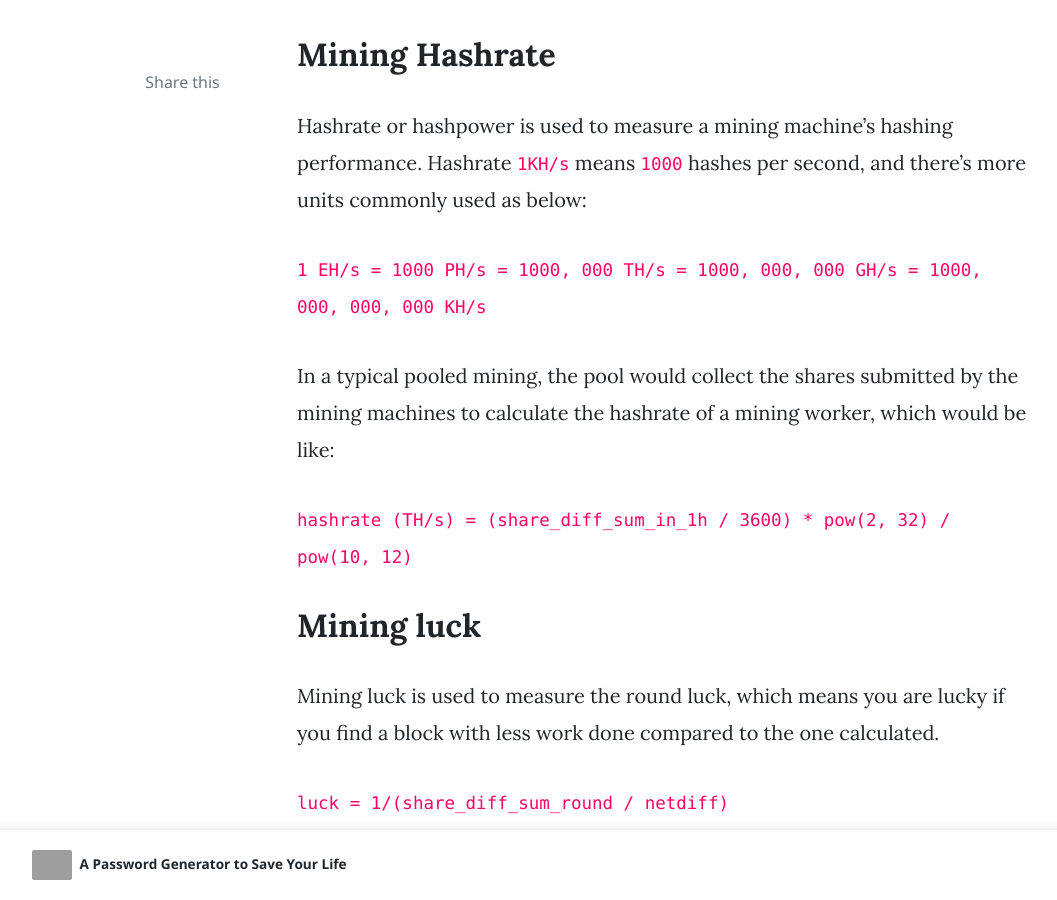
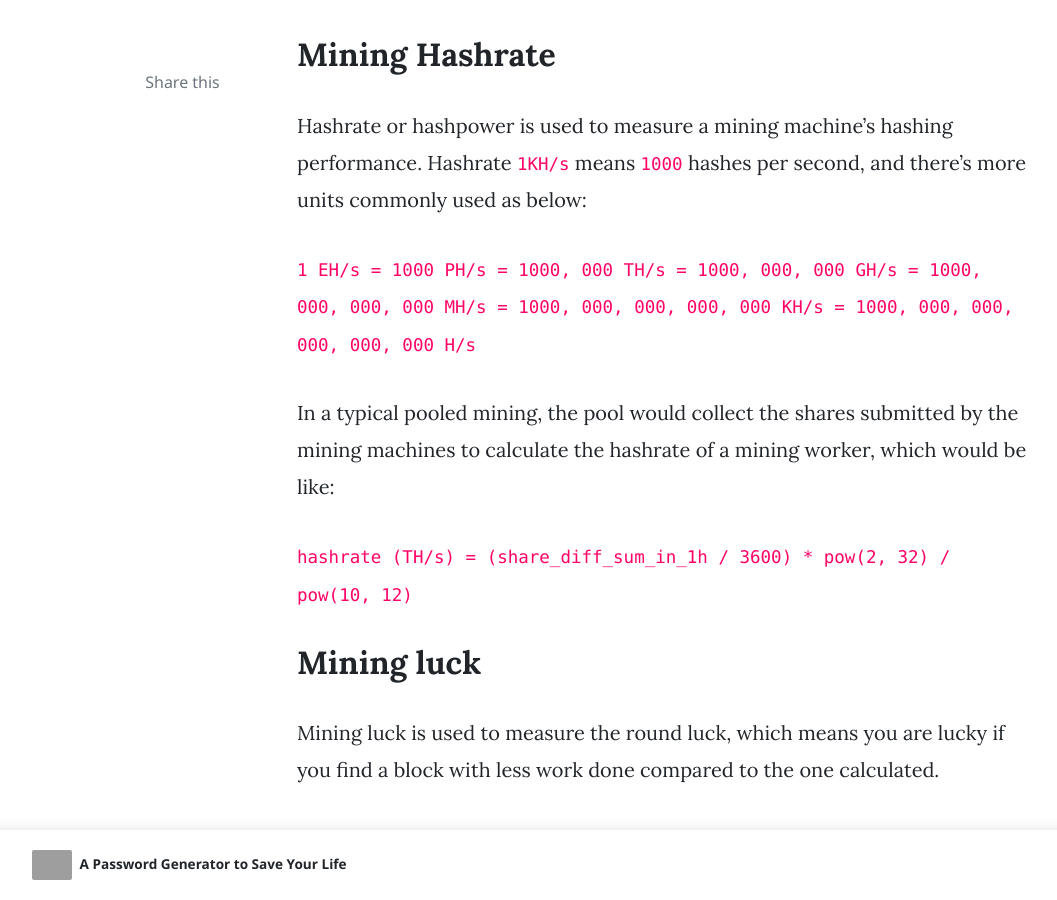
Before and after one commit to devfans/devfans.github.io, a Jekyll site: the page built from _posts/2019-07-16-math-formulas-in-bitcoin-mining.md, in a window 1280 px wide and 900 px high, scrolled down 1385 px. Shown: the whole window, without its empty margins (73-1130 px from the left). Built offline with Jekyll 4.4.1, drawn with Linux system fonts in a browser that asks for light colours; nearby versions of some CDN libraries; comment, search, counter and statistics services are not loaded; grey boxes are pictures that could not be loaded.

Commit message:
Update 2019-07-16-math-formulas-in-bitcoin-mining.md

````diff
--- a/_posts/2019-07-16-math-formulas-in-bitcoin-mining.md
+++ b/_posts/2019-07-16-math-formulas-in-bitcoin-mining.md
@@ -35,7 +35,7 @@ For bitcoin, the commonly used `difficulty_1_target` is `0x1d00ffff` in nbits. S
 
 Hashrate or hashpower is used to measure a mining machine's hashing performance. Hashrate `1KH/s` means `1000` hashes per second, and there's more units commonly used as below:
 
-``` 1 EH/s = 1000 PH/s = 1000, 000 TH/s = 1000, 000, 000 GH/s = 1000, 000, 000, 000 KH/s ```
+``` 1 EH/s = 1000 PH/s = 1000, 000 TH/s = 1000, 000, 000 GH/s = 1000, 000, 000, 000 MH/s  = 1000, 000, 000, 000, 000 KH/s = 1000, 000, 000, 000, 000, 000 H/s ```
 
 In a typical pooled mining, the pool would collect the shares submitted by the mining machines to calculate the hashrate of a mining worker, which would be like:
 
````
